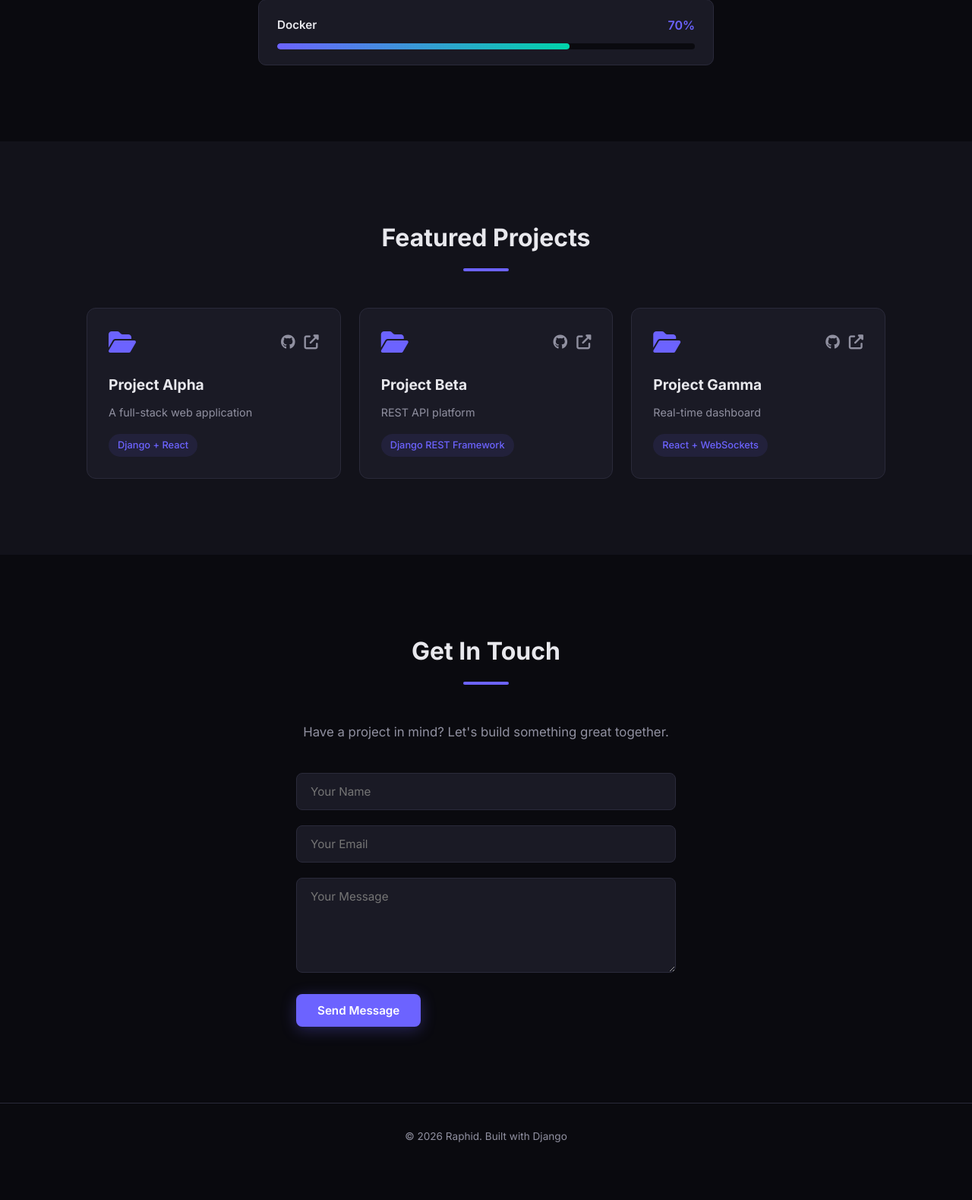
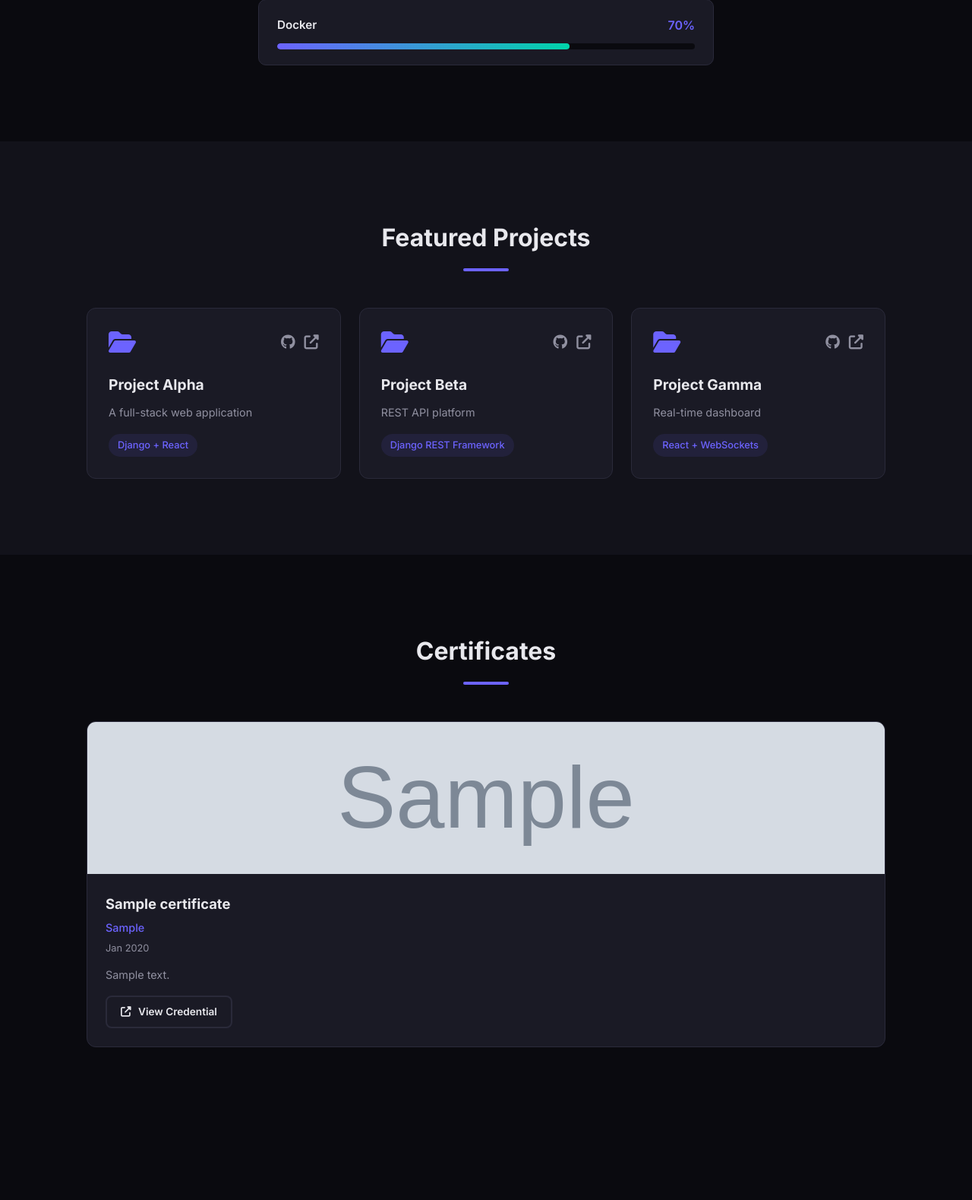
Before and after one commit to raphid19/my_portfolio, a Django app: page / in a window 1280 px wide. Shown: the part 2223-3802 px from the top of the page at 76% size. Before the commit the page ends 3726 px from the top, so only its background shows below. Run offline with Django 4.2, Linux system fonts and the light colour scheme; tables that the repository leaves empty hold one stand-in row (values such as "Sample post"); grey boxes marked "Sample" are stand-in pictures.

Commit message:
Created my first portfolio template

```diff
--- a/home/models.py
+++ b/home/models.py
@@ -8,3 +8,19 @@ class ContactSubmission(models.Model):
 
     def __str__(self):
         return f"{self.name} - {self.email}"
+
+class Certificate(models.Model):
+    title = models.CharField(max_length=200)
+    issuer = models.CharField(max_length=200)
+    description = models.TextField(blank=True)
+    image = models.ImageField(upload_to='certificates/')
+    issue_date = models.DateField()
+    credential_url = models.URLField(blank=True)
+    order = models.PositiveIntegerField(default=0)
+    created_at = models.DateTimeField(auto_now_add=True)
+
+    class Meta:
+        ordering = ['order', '-issue_date']
+
+    def __str__(self):
+        return self.title
--- a/home/static/home/css/style.css
+++ b/home/static/home/css/style.css
@@ -481,6 +481,96 @@ section {
     font-weight: 500;
 }
 
+/* Certificates */
+.certificates {
+    background: var(--bg-primary);
+}
+
+.certificates-grid {
+    display: grid;
+    grid-template-columns: repeat(auto-fit, minmax(320px, 1fr));
+    gap: 24px;
+}
+
+.cert-card {
+    background: var(--bg-card);
+    border: 1px solid var(--border);
+    border-radius: 12px;
+    overflow: hidden;
+    transition: all 0.3s;
+}
+
+.cert-card:hover {
+    border-color: var(--accent);
+    transform: translateY(-4px);
+    box-shadow: 0 8px 30px var(--accent-glow);
+}
+
+.cert-image {
+    width: 100%;
+    height: 200px;
+    overflow: hidden;
+    background: var(--bg-secondary);
+}
+
+.cert-image img {
+    width: 100%;
+    height: 100%;
+    object-fit: cover;
+    transition: transform 0.4s;
+}
+
+.cert-card:hover .cert-image img {
+    transform: scale(1.05);
+}
+
+.cert-body {
+    padding: 24px;
+}
+
+.cert-title {
+    font-size: 1.15rem;
+    font-weight: 700;
+    margin-bottom: 4px;
+}
+
+.cert-issuer {
+    color: var(--accent);
+    font-size: 0.9rem;
+    font-weight: 500;
+    margin-bottom: 4px;
+}
+
+.cert-date {
+    color: var(--text-secondary);
+    font-size: 0.8rem;
+    margin-bottom: 12px;
+}
+
+.cert-desc {
+    color: var(--text-secondary);
+    font-size: 0.9rem;
+    margin-bottom: 16px;
+    line-height: 1.6;
+}
+
+.cert-btn {
+    padding: 8px 18px;
+    font-size: 0.85rem;
+}
+
+.cert-btn i {
+    margin-right: 6px;
+}
+
+.cert-empty {
+    grid-column: 1 / -1;
+    text-align: center;
+    color: var(--text-secondary);
+    font-size: 1rem;
+    padding: 40px;
+}
+
 /* Contact */
 .contact-desc {
     text-align: center;
--- a/home/templates/home/index.html
+++ b/home/templates/home/index.html
@@ -19,6 +19,7 @@
                 <li><a href="#about">About</a></li>
                 <li><a href="#skills">Skills</a></li>
                 <li><a href="#projects">Projects</a></li>
+                <li><a href="#certificates">Certificates</a></li>
                 <li><a href="#contact">Contact</a></li>
             </ul>
             <div class="hamburger">
@@ -125,6 +126,36 @@
         </div>
     </section>
 
+    <section id="certificates" class="certificates">
+        <div class="container">
+            <h2 class="section-title">Certificates</h2>
+            <div class="certificates-grid">
+                {% for cert in certificates %}
+                <div class="cert-card">
+                    <div class="cert-image">
+                        <img src="{{ cert.image.url }}" alt="{{ cert.title }}">
+                    </div>
+                    <div class="cert-body">
+                        <h3 class="cert-title">{{ cert.title }}</h3>
+                        <p class="cert-issuer">{{ cert.issuer }}</p>
+                        <p class="cert-date">{{ cert.issue_date|date:"M Y" }}</p>
+                        {% if cert.description %}
+                        <p class="cert-desc">{{ cert.description }}</p>
+                        {% endif %}
+                        {% if cert.credential_url %}
+                        <a href="{{ cert.credential_url }}" target="_blank" rel="noopener" class="btn btn-outline cert-btn">
+                            <i class="fas fa-external-link-alt"></i> View Credential
+                        </a>
+                        {% endif %}
+                    </div>
+                </div>
+                {% empty %}
+                <p class="cert-empty">No certificates added yet.</p>
+                {% endfor %}
+            </div>
+        </div>
+    </section>
+
     <section id="contact" class="contact">
         <div class="container">
             <h2 class="section-title">Get In Touch</h2>
--- a/home/views.py
+++ b/home/views.py
@@ -1,5 +1,5 @@
 from django.shortcuts import render, redirect
-from .models import ContactSubmission
+from .models import ContactSubmission, Certificate
 
 def index(request):
     if request.method == 'POST':
@@ -27,6 +27,7 @@ def index(request):
             {'title': 'Project Beta', 'desc': 'REST API platform', 'tech': 'Django REST Framework'},
             {'title': 'Project Gamma', 'desc': 'Real-time dashboard', 'tech': 'React + WebSockets'},
         ],
+        'certificates': Certificate.objects.all(),
         'socials': {
             'github': 'https://github.com/raphid',
             'linkedin': 'https://linkedin.com/in/raphid',
--- a/my_portfolio/settings.py
+++ b/my_portfolio/settings.py
@@ -101,6 +101,9 @@ USE_TZ = True
 STATIC_URL = 'static/'
 STATIC_ROOT = BASE_DIR / 'staticfiles'
 
+MEDIA_URL = 'media/'
+MEDIA_ROOT = BASE_DIR / 'media'
+
 # Default primary key field type
 # https://docs.djangoproject.com/en/4.2/ref/settings/#default-auto-field
 
--- a/my_portfolio/urls.py
+++ b/my_portfolio/urls.py
@@ -1,8 +1,13 @@
 from django.contrib import admin
 from django.urls import path
+from django.conf import settings
+from django.conf.urls.static import static
 from home import views
 
 urlpatterns = [
     path('admin/', admin.site.urls),
     path('', views.index, name='home'),
 ]
+
+if settings.DEBUG:
+    urlpatterns += static(settings.MEDIA_URL, document_root=settings.MEDIA_ROOT)
```
Also changed, not shown: home/admin.py (+7 -1 lines), db.sqlite3, home/migrations/0002_certificate.py (added).
